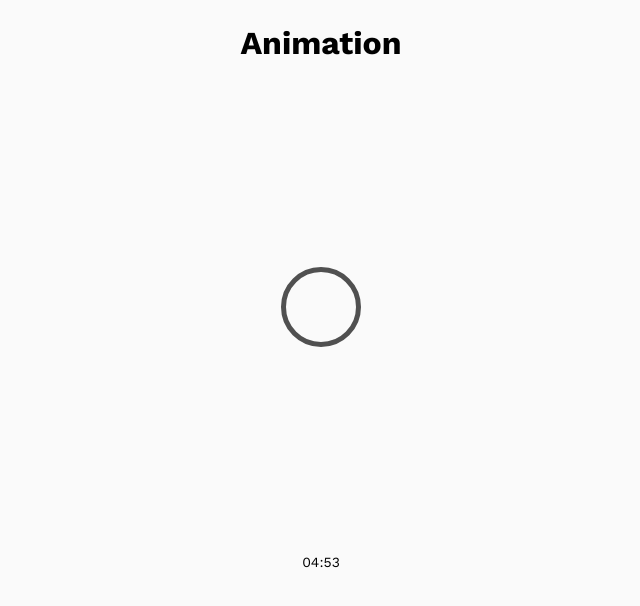
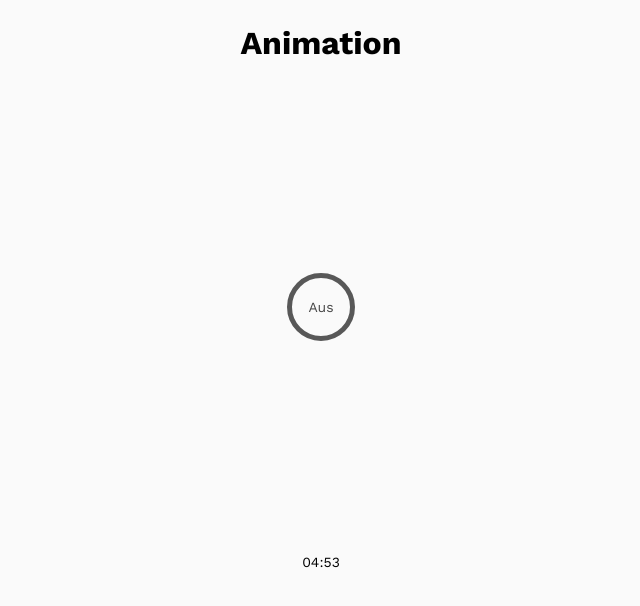
Before and after one commit to magdalenakierat/capstone-project, a React (Create React App) app: page /animation in a window 1280 px wide. Shown: the top 606 px of the page, without its empty margins (319-959 px from the left). Built offline with nearby package versions, Linux system fonts and the light colour scheme.

Commit message:
add text animation

```diff
--- a/src/components/BreatheAnimation/BreatheAnimation.js
+++ b/src/components/BreatheAnimation/BreatheAnimation.js
@@ -1,20 +1,38 @@
-import React from 'react';
 import styled, {keyframes} from 'styled-components';
 
 export default function BreatheAnimation() {
   return (
     <Container>
       <Circle />
+      <StyledParagraphIn>Ein</StyledParagraphIn>
+      <StyledParagraphOut>Aus</StyledParagraphOut>
     </Container>
   );
 }
 const breatheAnimation = keyframes`
  0% { height: 50px; width: 50px;opacity: 0.6; }
- 35% { height: 200px; width: 200px; opacity: 0.9 }
- 45% { height: 205px; width: 205px; opacity: 1; }
+ /* 45% { height: 200px; width: 200px; opacity: 0.9 } */
+ 50% { height: 205px; width: 205px; opacity: 1; }
  100% { height: 50px; width: 50px; opacity: 0.6; }
 `;
+
+const textAnimationIn = keyframes`
+ 0% { opacity: 0; }
+ 25% { opacity: 1; }
+ 49% { opacity: 0; }
+ 100% { opacity: 0; }
+`;
+
+const textAnimationOut = keyframes`
+ 0% { opacity: 0; }
+ 51% { opacity: 0; }
+ 75% { opacity: 1; }
+ 100% { opacity: 0; }
+`;
+
 const Circle = styled.div`
+  position: absolute;
+  z-index: 1;
   height: 50px;
   width: 50px;
   border-style: solid;
@@ -22,7 +40,7 @@ const Circle = styled.div`
   border-radius: 50%;
   border-color: black;
   animation-name: ${breatheAnimation};
-  animation-duration: 11s;
+  animation-duration: 10s;
   animation-iteration-count: infinite;
 `;
 const Container = styled.div`
@@ -33,3 +51,19 @@ const Container = styled.div`
   /* width: 100%; */
   height: 450px;
 `;
+
+const StyledParagraphIn = styled.p`
+  position: absolute;
+  z-index: 2;
+  animation-name: ${textAnimationIn};
+  animation-duration: 10s;
+  animation-iteration-count: infinite;
+`;
+
+const StyledParagraphOut = styled.p`
+  position: absolute;
+  z-index: 3;
+  animation-name: ${textAnimationOut};
+  animation-duration: 10s;
+  animation-iteration-count: infinite;
+`;
--- a/src/pages/HomePage.js
+++ b/src/pages/HomePage.js
@@ -1,5 +1,4 @@
 import {useState, useEffect} from 'react';
-import styled from 'styled-components';
 import Cards from '../components/Cards/Cards';
 import CategoryList from '../components/CategoryList/CategoryList';
 import db from '../db';
@@ -43,13 +42,3 @@ export default function HomePage() {
     </>
   );
 }
-
-const StyledWrapper = styled.main`
-  max-width: 860px;
-  margin: 0 auto;
-  padding: 24px;
-  display: flex;
-  flex-direction: column;
-  align-items: center;
-  gap: 20px;
-`;
```
